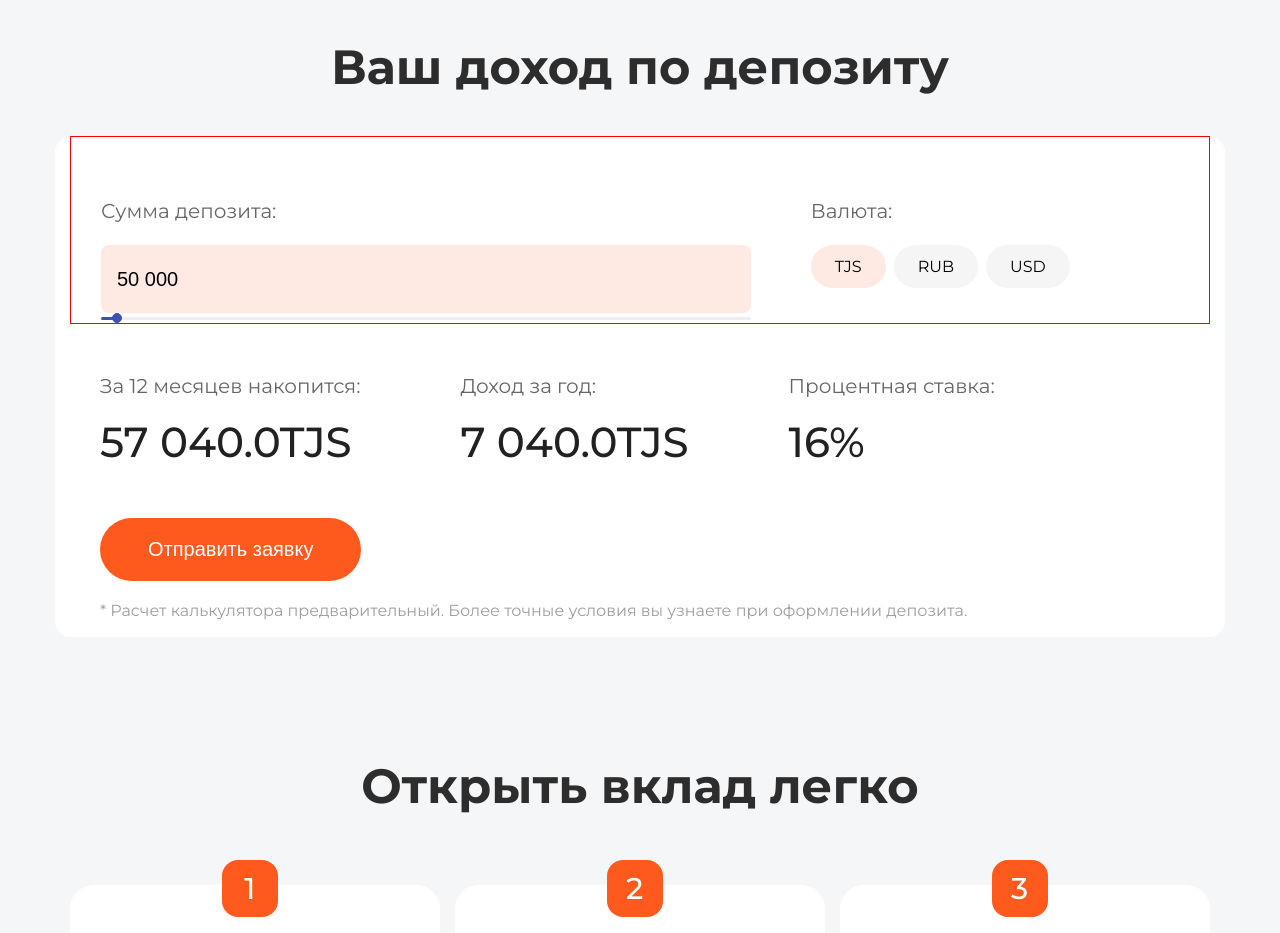
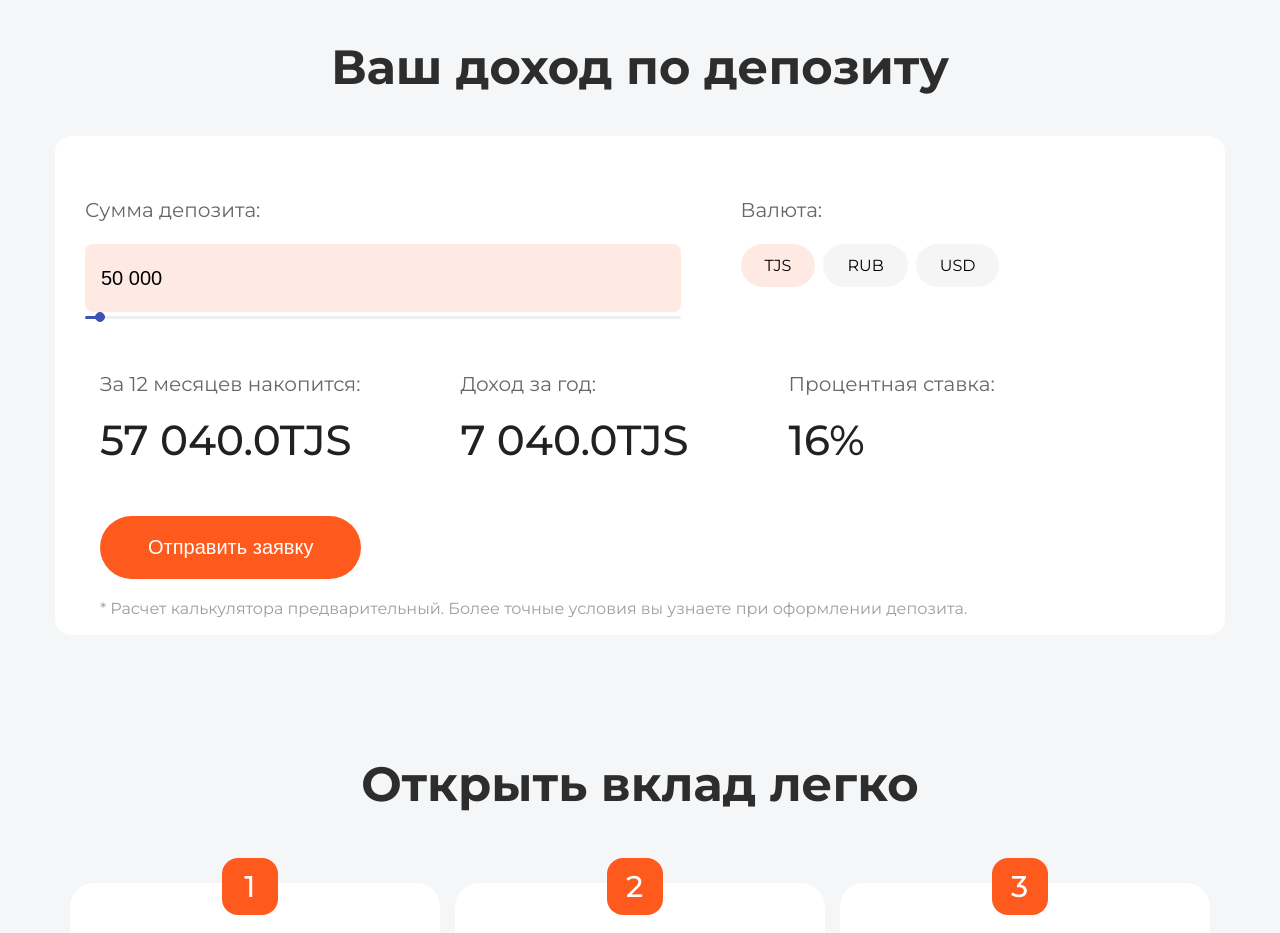
Before and after one commit to islom-sattorov/Kafolat-humo-landing, a React (Create React App) app: page / in a window 1280 px wide. Shown: the part 1900-2833 px from the top of the page. Built offline with nearby package versions, Linux system fonts and the light colour scheme.

Commit message:
calculator slider container fix

```diff
--- a/src/Components/Сalculator/Calculator.module.css
+++ b/src/Components/Сalculator/Calculator.module.css
@@ -5,20 +5,12 @@
     border-radius: 16px;
 }
 
-/* .calculatorContainer .sliderContainer{
-    display: grid;
-    padding: 60px 15px 0px;
-    grid-template-columns: auto;
-    margin-top: 40px;
-    border: 1px solid red;
-} */
-
 .calculatorContainer .sliderContainer{
     display: grid;
     grid-template-columns: auto;
     padding: 60px 15px 0px;
     margin-top: 40px;
-    border: 1px solid red;
+    /* border: 1px solid red; */
 }
 
 .calculatorContainer .sliderContainer .calculate{
@@ -166,6 +158,7 @@
     width: 100%;
 }
 
+
 @media(min-width: 964){
     .calculatorContainer .calculateResult .totalResult, .realResult, .percentResult{
         display: block;
@@ -220,8 +213,8 @@
 
 @media(min-width: 700px){
     .calculatorContainer .sliderContainer{
-        padding: 60px 0px 0px 30px;
-        grid-template-columns: 60% 40%;
+        /* padding: 60px 0px 0px 30px; */
+        grid-template-columns: 55% 45%;
     }
 
     .calculatorContainer .sliderContainer .calculate input{
```
